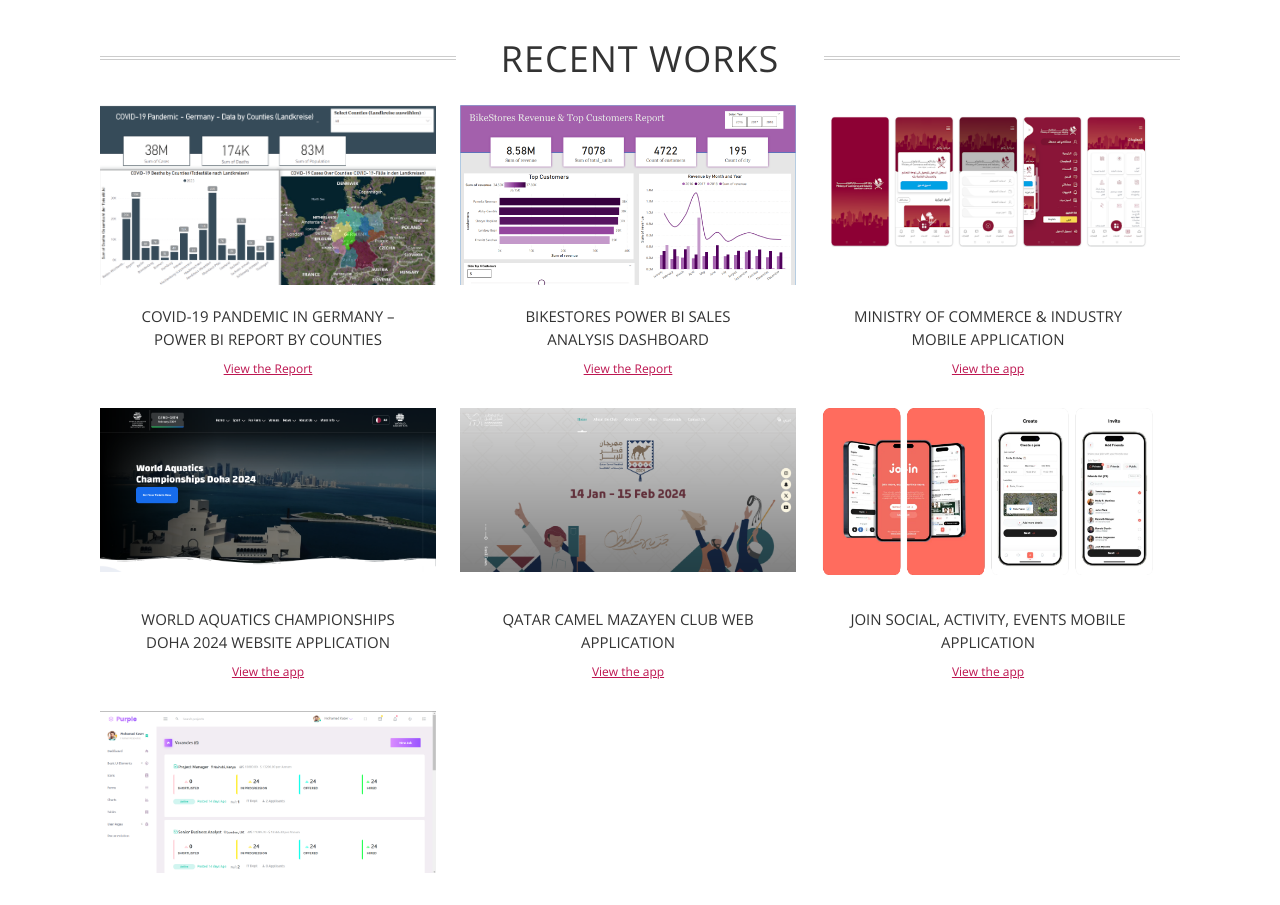
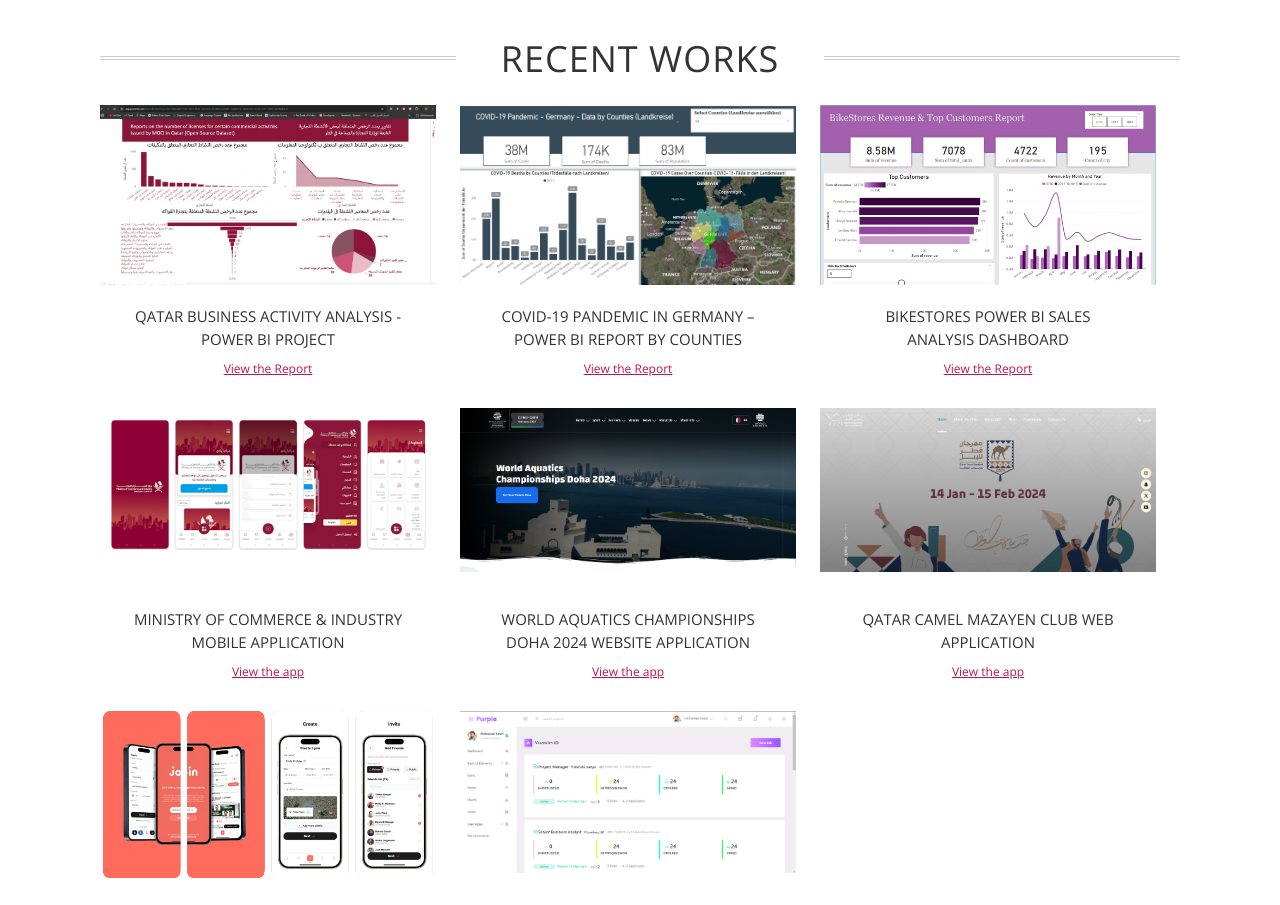
Before and after one commit to MohamadKaser98/MohamadKaser, a plain HTML site: page index.html in a window 1280 px wide. Shown: the part 1101-2006 px from the top of the page. Drawn offline with nearby package versions, Linux system fonts and the light colour scheme; a web font is replaced by a local one.

Commit message:
Add project

```diff
--- a/index.html
+++ b/index.html
@@ -87,6 +87,19 @@
 			<h2 class="section-title"><span>Recent Works</span></h2>
 
 			<div class="thumbnails recentworks row">
+
+				<div class="col-xs-12 col-sm-6 col-md-4 col-lg-4">
+					<a class="thumbnail" href="https://github.com/MohamadKaser98/Qatar-Business-Licence-Power-BI-/tree/main">
+						<span class="img">
+							<img src="assets\images/report_MOCI.png" alt="">
+							<!-- <span class="cover"><span class="more">See details &rarr;</span></span> -->
+						</span>
+						<span class="title">Qatar Business Activity Analysis - Power BI Project </span>
+					</a>
+					<span class="details"><a href="https://github.com/MohamadKaser98/Qatar-Business-Licence-Power-BI-/tree/main">View the Report</a></span>
+					<h4></h4>
+					<p></p>
+				</div>
 
 				<div class="col-xs-12 col-sm-6 col-md-4 col-lg-4">
 					<a class="thumbnail" href="https://github.com/MohamadKaser98/COVID-19-Pandemic-in-Germany-Power-BI/tree/main">
```
Also changed, not shown: assets/images/report_MOCI.png (added).
